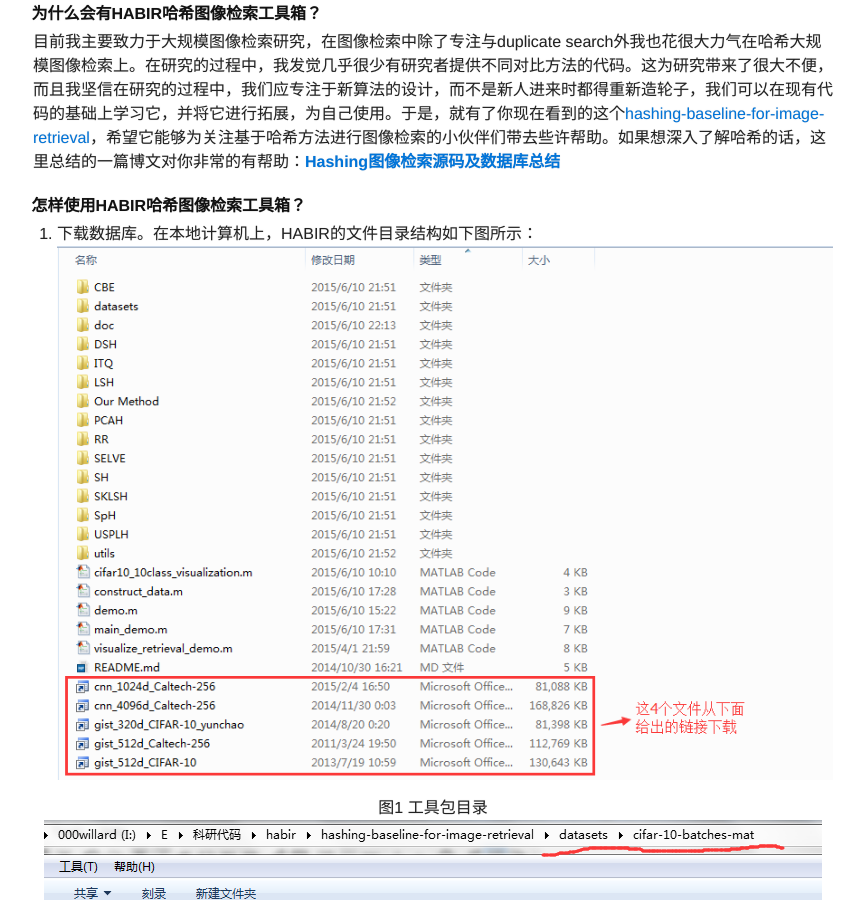
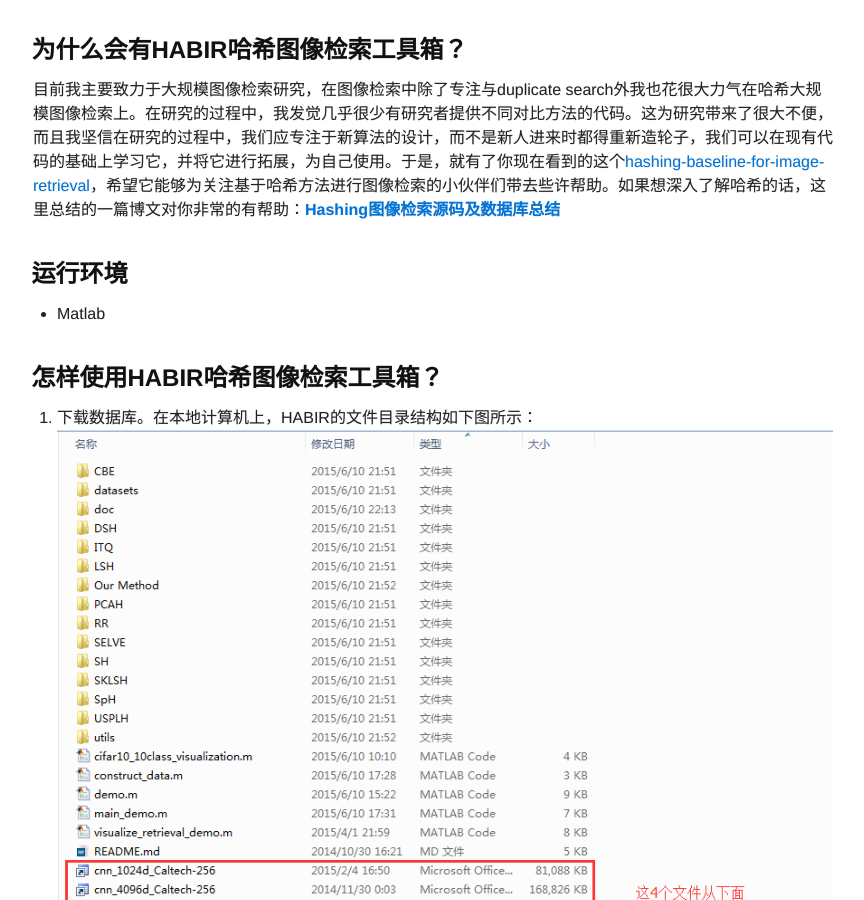
Before and after one commit to willard-yuan/habir, a Jekyll site: the page built from index.md, in a window 1280 px wide and 900 px high, scrolled down 354 px. Shown: the whole window, without its empty margins (207-1071 px from the left). Built offline with Jekyll 4.4.1, drawn with Linux system fonts in a browser that asks for light colours.

Commit message:
Update index.md

```diff
--- a/index.md
+++ b/index.md
@@ -2,13 +2,17 @@
 layout: default
 ---
 
-###HABIR哈希图像检索工具箱是什么？
+##HABIR哈希图像检索工具箱是什么？
 HABIR哈希图像检索工具箱是一个用Matlab语言写的集成了经典哈希方法以及最近几年无监督哈希方法的基准框架，里面包含了针对图像检索的主流评价指标，使用该工具箱使得你可以专注于哈希方法的设计，其他性能评价这些方面的东西可以由它来帮你完成。
 
-###为什么会有HABIR哈希图像检索工具箱？
+##为什么会有HABIR哈希图像检索工具箱？
 目前我主要致力于大规模图像检索研究，在图像检索中除了专注与duplicate search外我也花很大力气在哈希大规模图像检索上。在研究的过程中，我发觉几乎很少有研究者提供不同对比方法的代码。这为研究带来了很大不便，而且我坚信在研究的过程中，我们应专注于新算法的设计，而不是新人进来时都得重新造轮子，我们可以在现有代码的基础上学习它，并将它进行拓展，为自己使用。于是，就有了你现在看到的这个[hashing-baseline-for-image-retrieval](https://github.com/willard-yuan/hashing-baseline-for-image-retrieval)，希望它能够为关注基于哈希方法进行图像检索的小伙伴们带去些许帮助。如果想深入了解哈希的话，这里总结的一篇博文对你非常的有帮助：[**Hashing图像检索源码及数据库总结**](http://yongyuan.name/blog/codes-of-hash-for-image-retrieval.html)
 
-###怎样使用HABIR哈希图像检索工具箱？
+##运行环境
+
+- Matlab
+
+##怎样使用HABIR哈希图像检索工具箱？
 1. 下载数据库。在本地计算机上，HABIR的文件目录结构如下图所示：
 <img src="./doc/downfiles.png" alt="precision-recall-64bits"/>
 <center>图1 工具包目录</center>
@@ -34,7 +38,7 @@ HABIR哈希图像检索工具箱是一个用Matlab语言写的集成了经典哈
 - cifar10_10class\_visualization.m：可视化CIFAR-10数据库上的图像，官网上CIFAR-10数据库提供的是保存为像素值的mat文件，用该脚本你可以对该数据库上的图像进行可视化。
 
 
-###收录进HABIR哈希图像检索工具箱的哈希方法
+##收录进HABIR哈希图像检索工具箱的哈希方法
 - **PCA-ITQ**,**PCA-RR**: Iterative Quantization. 作者建立的项目详细信息请移步这里：[ITQ](http://www.unc.edu/~yunchao/itq.htm)。
 
 > Yunchao Gong and Svetlana Lazebnik.  Iterative Quantization: A Procrustean Approach to Learning Binary Codes. In: IEEE International Conference on Computer Vision and Pattern Recognition (CVPR), 2011.
@@ -67,7 +71,7 @@ HABIR哈希图像检索工具箱是一个用Matlab语言写的集成了经典哈
 
 **Note**:如果你要将SELVE加入对比中的话，请保持你的Matlab版本在2012及其以下，**非常重要**。
 
-###V2.0版本结果演示
+##V2.0版本结果演示
 V2.0版本演示结果如下，左边为Precision-Recall曲线，中间为Recall-The number of retrieved samples曲线，右边为Precision-The number of retrieved samples曲线：
 <img src="./doc/together_png/128bits.png" alt="precision-recall-64bits"/>
 <center>图3: 128位编码</center>
@@ -89,7 +93,7 @@ V2.0版本演示结果如下，左边为Precision-Recall曲线，中间为Recall
 
 **Tips**：为了对图片进行润色，推荐你用Adobe Illustrator对其进行处理使得其更加美观。
 
-###V1.x版本结果演示
+##V1.x版本结果演示
 V1.x版本演示结果如下，在64位编码下，查准率与召回率曲线如下：
 
 <img src="./doc/v1/PR-64bits.png" alt="precision-recall-64bits"/>
@@ -128,6 +128,6 @@ V1.x版本演示结果如下，在64位编码下，查准率与召回率曲线
 -  V1.1   初始版本: 2013/09/26
 -  V1.0   原型版本: 2013/07/22
 
-###加入进来
+##加入进来
 
 如果你觉得这个对你有用，想加入进来的话，可以先clone过去，然后再Pull Requests.
```
Also changed, not shown: other parts of index.md (+1 -5 lines).
